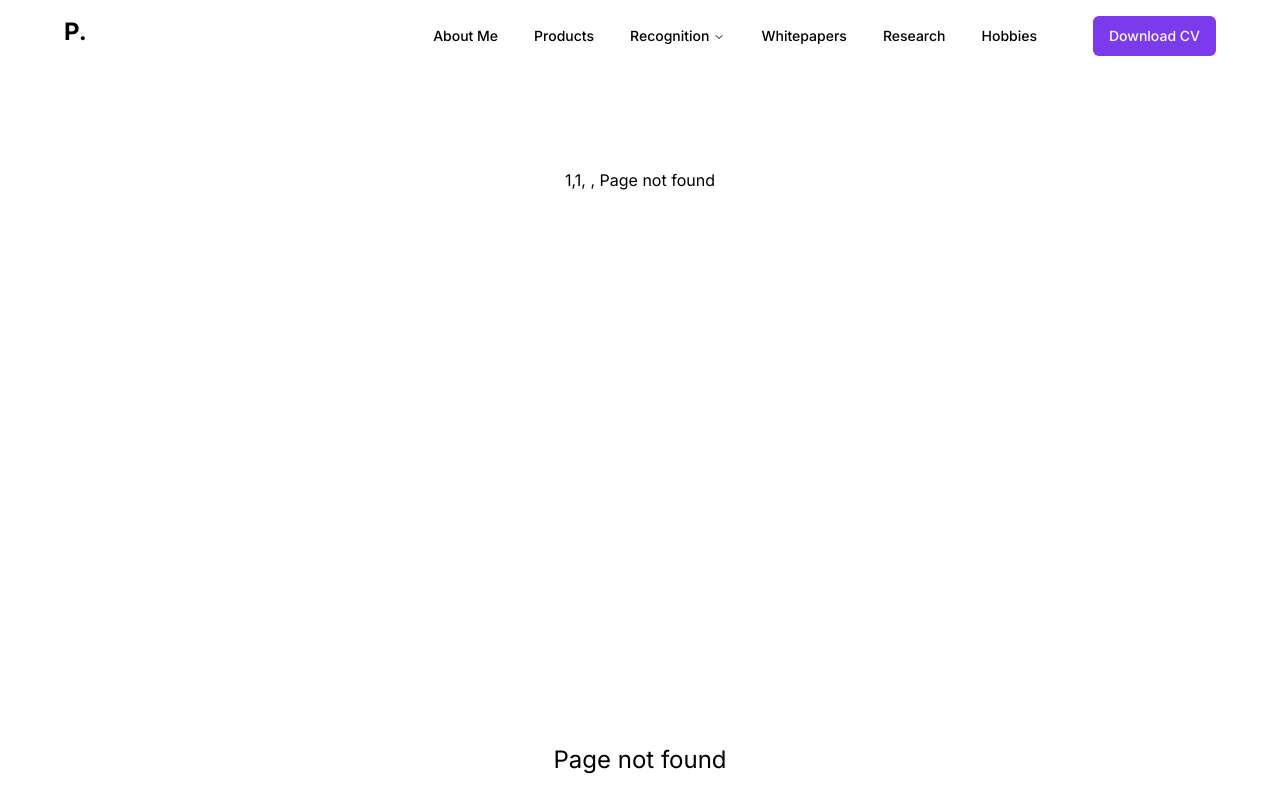
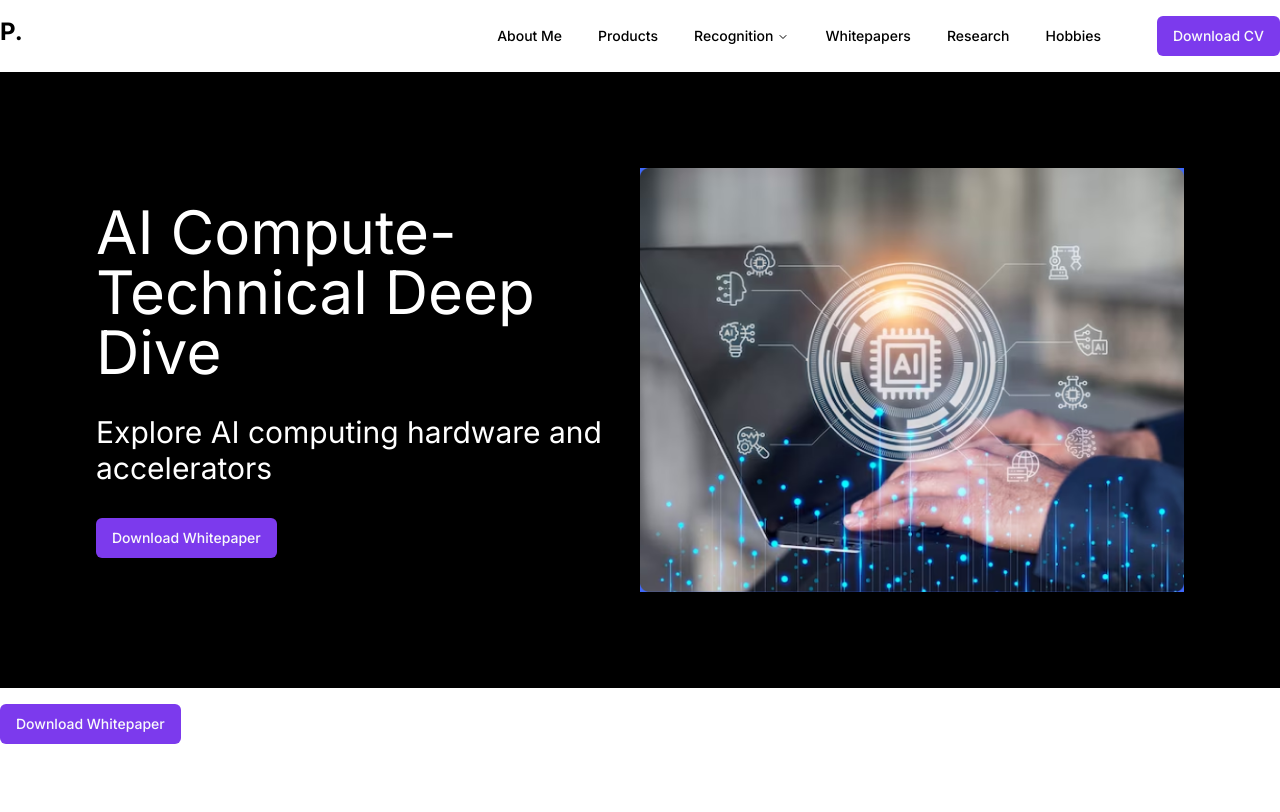
Before and after one commit to poorna1995/portfolio-template, a Next.js app: page /1/1 in a window 1280 px wide. Before the commit this address had no page. Shown: the top 812 px of the page. Built offline with nearby package versions, Linux system fonts and the light colour scheme.

Commit message:
added details page

```diff
--- a/app/[pageType]/[id]/page.tsx
+++ b/app/[pageType]/[id]/page.tsx
@@ -2,6 +2,7 @@ import React from "react";
 
 import { Metadata, ResolvingMetadata } from "next";
 import { navigationLinks } from "@/constants/navigation";
+import DetailsPageTemplate from "@/components/templates/DetailsPageTemplate";
 type Props = {
 	params: { pageType: string; id: string };
 	searchParams: { [key: string]: string | string[] | undefined };
@@ -49,9 +50,8 @@ export default function DetailsPage({
 	};
 
 	return (
-		<main className="flex min-h-screen flex-col items-center justify-between p-24">
-			{pageType},{id}, {page?.title}, {subPage?.title}
-			<h1 className="text-2xl">{title}</h1>
+		<main className="flex min-h-screen  flex-col ">
+			<DetailsPageTemplate pageType={pageType} id={id} />
 		</main>
 	);
 }
--- a/components/shared/header.tsx
+++ b/components/shared/header.tsx
@@ -7,7 +7,7 @@ import { navigationLinks } from "@/constants/navigation";
 export default function Header() {
 	return (
 		<header className="bg-white">
-			<div className="flex justify-items-center justify-between py-4  max-w-6xl mx-auto">
+			<div className="flex justify-items-center justify-between py-4  max-w-[1440px] mx-auto">
 				<Link href="/" className="text-2xl font-bold">
 					P.
 				</Link>
--- /dev/null
+++ b/components/templates/DetailsPageTemplate/CardGrid.tsx
@@ -0,0 +1,21 @@
+import React from "react";
+import OtherItemsCard from "./card";
+
+import React from "react";
+import OtherItemsCard from "./card";
+
+interface CardGridProps {
+    title?: string;
+    data: { title: string }[];
+}
+
+export default function CardGrid({ title, data }: CardGridProps) {
+    return (
+        <div>
+            <h1>{title || "Other Products"}</h1>
+            {data.map((item) => {
+                return <OtherItemsCard key={item.title} data={item} />;
+            })}
+        </div>
+    );
+}
--- /dev/null
+++ b/components/templates/DetailsPageTemplate/Introduction.tsx
@@ -0,0 +1,25 @@
+import { Button } from "@/components/ui/button";
+import React from "react";
+
+interface IntroductionProps {
+	title?: string;
+	content?: string[];
+}
+
+export default function IntroductionComponent({
+	title,
+	content,
+}: IntroductionProps) {
+	return (
+		<div>
+			<h1>{title}</h1>
+
+			{content?.map((item) => (
+				<p key={item} className="text-2xl mt-4 ">
+					{item}
+				</p>
+			))}
+			<Button className="mt-4">Download Whitepaper</Button>
+		</div>
+	);
+}
--- /dev/null
+++ b/components/templates/DetailsPageTemplate/card.tsx
@@ -0,0 +1,11 @@
+import { Button } from "@/components/ui/button";
+import React from "react";
+
+export default function OtherItemsCard({ data }: { data: { title: string } }) {
+	return (
+		<div>
+			<h1 >{data.title}</h1>
+			<Button >View Detail</Button>
+		</div>
+	);
+}
--- /dev/null
+++ b/components/templates/DetailsPageTemplate/hero.tsx
@@ -0,0 +1,32 @@
+import Image from "next/image";
+import React from "react";
+import importedImage from "@/public/assets/whitepapers/ai-and-compute.png";
+import { Button } from "@/components/ui/button";
+export default function DetailsPageHeroComponent() {
+	return (
+		<div className="w-full p-24 bg-black">
+			<div className="flex-1 flex items-center max-w-[1440px] mx-auto">
+				{/* text */}
+				<div className="flex-1">
+					<h1 className="text-6xl text-white mb-8">
+						AI Compute- Technical Deep Dive
+					</h1>
+					<p className="text-3xl text-white mb-8">
+						Explore AI computing hardware and accelerators
+					</p>
+					<Button>Download Whitepaper</Button>
+				</div>
+				{/* image */}
+				<div className="flex-1">
+					<Image
+						src={importedImage}
+						alt="placeholder"
+						height={600}
+						width={600}
+						className="w-full"
+					/>
+				</div>
+			</div>
+		</div>
+	);
+}
--- a/components/templates/DetailsPageTemplate/index.tsx
+++ b/components/templates/DetailsPageTemplate/index.tsx
@@ -1,5 +1,18 @@
 import React from "react";
+import DetailsPageHeroComponent from "./hero";
+import IntroductionComponent from "./Introduction";
 
-export default function DetailsPageTemplate() {
-	return <div>DetailsPageTemplate</div>;
+export default function DetailsPageTemplate({
+	pageType,
+	id,
+}: {
+	pageType: string;
+	id: string;
+}) {
+	return (
+		<div>
+			<DetailsPageHeroComponent />
+			<IntroductionComponent />
+		</div>
+	);
 }
--- a/components/templates/ListPageTemplate/CardsList.tsx
+++ b/components/templates/ListPageTemplate/CardsList.tsx
@@ -1,9 +1,24 @@
+"use client";
+
 import React from "react";
 import ProductCard, { ProductCardProps } from "./card";
 
 export default function CardsList({ data }: { data: ProductCardProps[] }) {
 	return (
-		<div>
+		<div className="py-8">
+			<div className="max-w-7xl mx-auto my-8">
+				{Array.isArray(data) &&
+					data.map((item) => {
+						return (
+							<span
+								key={item.title}
+								className="py-4 px-8 text-2xl rounded-md text-black border  border-[rgba(63, 105, 254, 0.20)] mr-4"
+							>
+								{item.title}{" "}
+							</span>
+						);
+					})}
+			</div>
 			{Array.isArray(data) &&
 				data.map((item) => {
 					return <ProductCard key={item.title} data={item} />;
--- a/components/templates/ListPageTemplate/card.tsx
+++ b/components/templates/ListPageTemplate/card.tsx
@@ -1,5 +1,8 @@
 import { Button } from "@/components/ui/button";
+import Image from "next/image";
 import React from "react";
+import importedImage from "@/public/assets/whitepapers/ai-and-compute.png";
+import { useRouter } from "next/navigation";
 
 export interface ProductCardProps {
 	count: number;
@@ -23,16 +26,36 @@ export default function ProductCard({ data }: { data: ProductCardProps }) {
 		backgroundColor,
 		countTextColor,
 	} = data;
+
+	const router = useRouter();
+	const handleViewDetail = () => {
+		router.push(link);
+	};
+
 	return (
-		<div className="grid col-span-2">
+		<div className="flex flex-1 items-center">
 			{/* text column */}
-			<div className="">
-				<h3>MultiChannel E-Commerce</h3>
-				<p>Centralize and Streamline Your Multi-Channel Business</p>
-				<Button>View Detail</Button>
+			<div className="flex-1 ">
+				<div className="px-48">
+					<h3 className="text-5xl">MultiChannel E-Commerce</h3>
+					<p className="text-3xl mt-8">
+						Centralize and Streamline Your Multi-Channel Business
+					</p>
+					<Button className="mt-8" onClick={() => handleViewDetail()}>
+						View Detail
+					</Button>
+				</div>
 			</div>
 			{/* image column */}
-			<div className="" style={{ background: "#945980" }}></div>
+			<div className="flex-1 py-24 " style={{ background: "#945980" }}>
+				<Image
+					src={image || importedImage}
+					width={600}
+					height={600}
+					alt="placeholder"
+					className="ml-24"
+				/>
+			</div>
 		</div>
 	);
 }
--- a/components/templates/ListPageTemplate/index.tsx
+++ b/components/templates/ListPageTemplate/index.tsx
@@ -1,7 +1,7 @@
 import React from "react";
 import ListPageHeroComponent from "./hero";
 import { navigationLinks } from "@/constants/navigation";
-import CardsList from "./cardsList";
+import CardsList from "./CardsList";
 
 export default function ListPageTemplate({ pageType }: { pageType: string }) {
 	const page = navigationLinks.find((item) => item.key === pageType);
@@ -10,7 +10,7 @@ export default function ListPageTemplate({ pageType }: { pageType: string }) {
 		<div>
 			<ListPageHeroComponent
 				title={page?.pageData?.heroTitle}
-				description={""}
+				description={page?.pageData?.heroDescription}
 			/>
 			<CardsList data={page?.pageData?.listData || []} />
 		</div>
--- /dev/null
+++ b/constants/pages/whitepapers/aiWhitepaperData.ts
@@ -0,0 +1,7 @@
+const aiWhitepaperData = {
+	introductionData: {
+		content: [``, ``],
+	},
+};
+
+export default aiWhitepaperData;
--- a/constants/pages/whitepapers/index.ts
+++ b/constants/pages/whitepapers/index.ts
@@ -1,9 +1,14 @@
 import { ProductCardProps } from "@/components/templates/ListPageTemplate/card";
+import aiWhitepaperData from "./aiWhitepaperData";
+
+interface CustomProductCardProps extends ProductCardProps {
+	detailsPageData: {};
+}
 
 const whitepapersPageData: {
 	heroTitle: string;
 	heroDescription: string;
-	listData: Array<ProductCardProps>;
+	listData: Array<CustomProductCardProps>;
 } = {
 	heroTitle: "",
 	heroDescription: "",
@@ -15,8 +20,9 @@ const whitepapersPageData: {
 			count: 1,
 			countTextColor: "white",
 			image: "",
-			link: "",
+			link: "products/product-1",
 			website: "",
+			detailsPageData: aiWhitepaperData,
 		},
 	],
 };
```
Also changed, not shown: public/assets/whitepapers/ai-and-compute.png (added).
